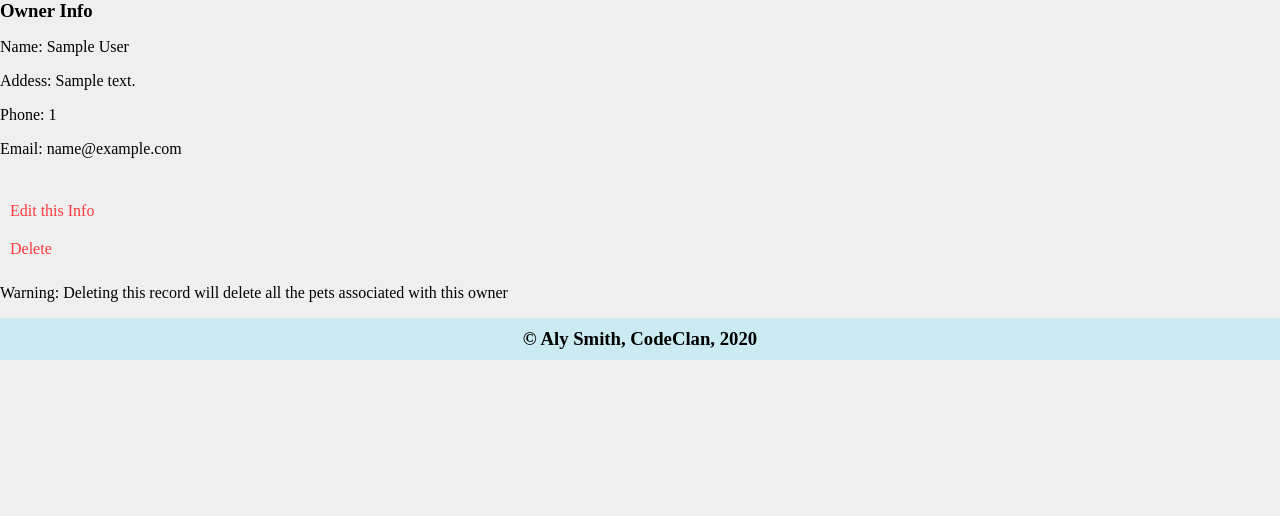
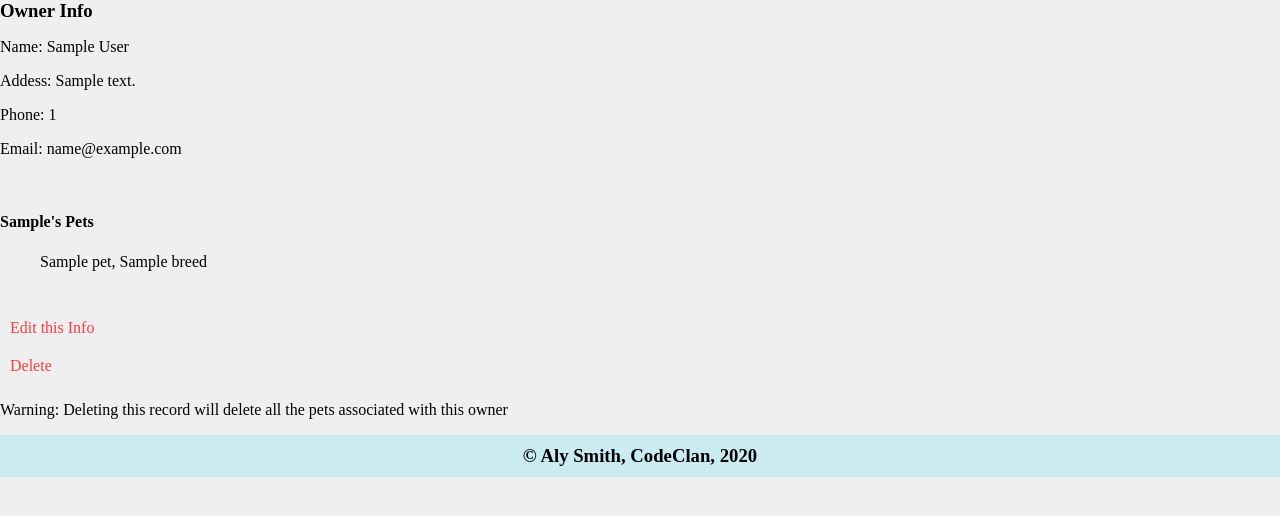
Before and after one commit to JaSmith13/vet_management_project, a Flask app: page /owners/1 in a window 1280 px wide. Shown: the part 122-638 px from the top of the page. Run offline with Flask 2, Linux system fonts and the light colour scheme; a database or web service that is not in the repository returns one stand-in record (values such as "Sample title"); some libraries are stand-ins or nearby versions.

Commit message:
allows user to see all of an owners pets

```diff
--- a/vet_management/templates/owners/index.html
+++ b/vet_management/templates/owners/index.html
@@ -8,6 +8,7 @@
         <p>Contact no: {{owner.contact_number}}</p>
         <p>Email: {{owner.email}}</p>
         <br>
+        <a href="/owners/{{owner.id}}">More Info</a>
         <a href="/owners/{{owner.id}}/edit">Edit this Info</a>
     </section>
     {% endfor %}
--- a/vet_management/templates/owners/show.html
+++ b/vet_management/templates/owners/show.html
@@ -7,6 +7,12 @@
         <p>Phone: {{owner.contact_number}}</p>
         <p>Email: {{owner.email}}</p>
         <br>
+        <h4>{{owner.first_name}}'s Pets</h4>
+        <ul>
+            {% for pet in owners_pets%}
+            <li>{{pet.name}}, {{pet.breed}} <a href="/pets/{{pet.id}}">More Info</a></li>
+            {% endfor %}
+        </ul>
         <a href="/owners/{{owner.id}}/edit">Edit this Info</a>
         <form action="/owners/{{owner.id}}/delete" method="POST">
             <a onclick="this.parentNode.submit();">Delete</a></p>
```
